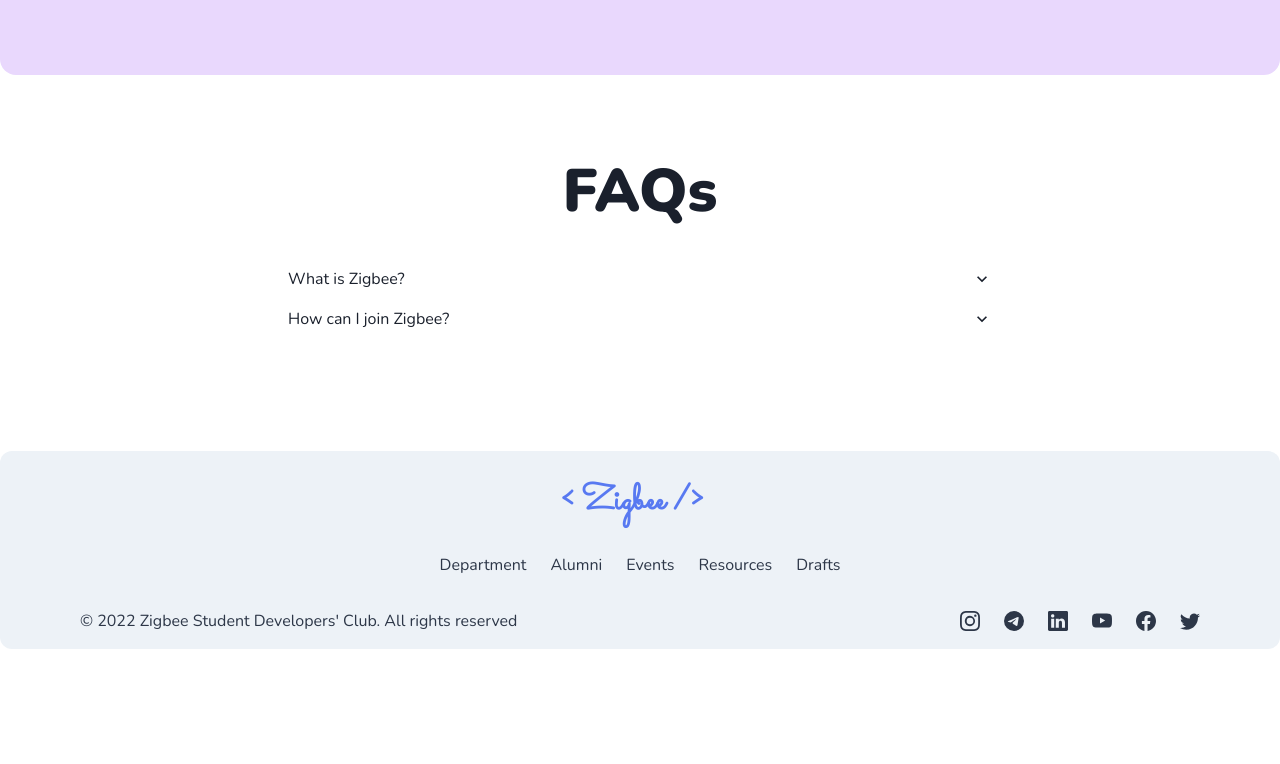
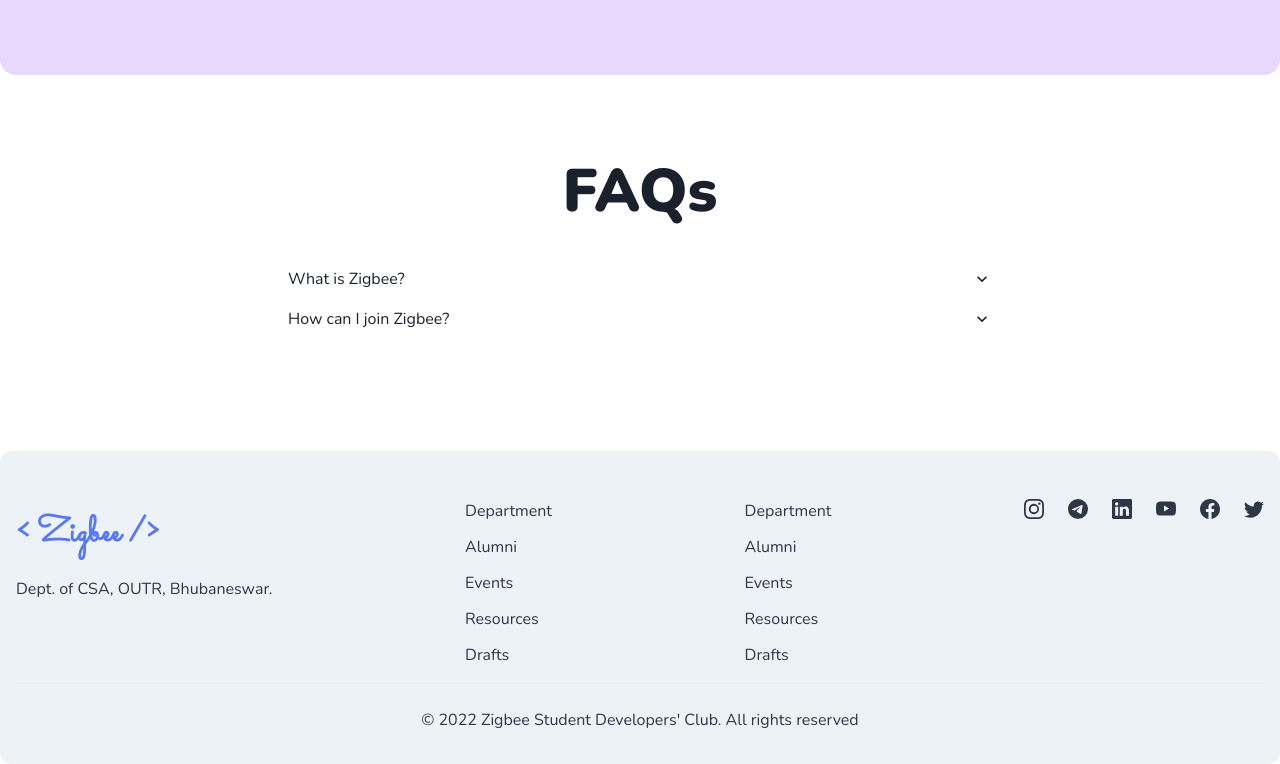
Before and after one commit to Zigbee-Student-Developers-Club/zigbee-2, a Next.js app: page / in a window 1280 px wide. Shown: the part 2288-3052 px from the top of the page. Before the commit the page ends 2937 px from the top, so only its background shows below. Built offline with nearby package versions, Linux system fonts and the light colour scheme.

Commit message:
UI changes: alumini and footer section

```diff
--- a/components/footer/Footer.tsx
+++ b/components/footer/Footer.tsx
@@ -1,6 +1,14 @@
-import { Box, Container, Link, Stack, Text } from "@chakra-ui/react";
-import NextLink from "next/link";
-import Logo from "components/logo/Logo";
+import {
+  Box,
+  Container,
+  Divider,
+  HStack,
+  Stack,
+  Text,
+  VStack,
+} from '@chakra-ui/react';
+import Logo from 'components/logo/Logo';
+import Link from 'next/link';
 import {
   Instagram,
   Telegram,
@@ -8,69 +16,75 @@ import {
   Youtube,
   Facebook,
   Twitter,
-} from "react-bootstrap-icons";
+} from 'react-bootstrap-icons';
 
 export default function Footer() {
   return (
-    <Box bg="gray.100" color={"gray.700"} rounded="xl">
+    <Box bg='gray.100' py={8} color={'gray.700'} rounded='xl'>
       <Container
-        as={Stack}
-        maxW={"7xl"}
+        display={{
+          base: 'block',
+          md: 'flex',
+        }}
+        maxW={'7xl'}
+        gap={4}
+        justifyContent={'space-between'}
         py={4}
-        spacing={4}
-        justify={"center"}
-        align={"center"}
       >
+        <VStack alignItems={'flex-start'}>
           <Logo />
-        <Stack direction={"row"} spacing={6}>
-          <Link href="/department">Department</Link>
-          <Link href="/alumni">Alumni</Link>
-          <Link href="/events">Events</Link>
-          <Link href="/resources">Resources</Link>
-          <Link href="/drafts">Drafts</Link>
+          <Text>Dept. of CSA, OUTR, Bhubaneswar.</Text>
+        </VStack>
+        <Stack direction={'column'} spacing={3} my={{ base: '6', md: '0' }}>
+          <Link href='/department'>Department</Link>
+          <Link href='/alumni'>Alumni</Link>
+          <Link href='/events'>Events</Link>
+          <Link href='/resources'>Resources</Link>
+          <Link href='/drafts'>Drafts</Link>
         </Stack>
-      </Container>
-      <Box>
-        <Container
-          as={Stack}
-          maxW={"6xl"}
-          py={4}
-          direction={{ base: "column", md: "row" }}
-          spacing={4}
-          justify={{ base: "center", md: "space-between" }}
-          align={{ base: "center", md: "center" }}
-        >
-          <Text>
-            © 2022 Zigbee Student Developers&apos; Club. All rights reserved
-          </Text>
-          <Stack direction={"row"} spacing={6}>
-            <Link href="https://www.instagram.com/zigbee.cetb/" target="_blank">
-              <Instagram size={"20"} />
+
+        <Stack direction={'column'} spacing={3} my={{ base: '6', md: '0' }}>
+          <Link href='/department'>Department</Link>
+          <Link href='/alumni'>Alumni</Link>
+          <Link href='/events'>Events</Link>
+          <Link href='/resources'>Resources</Link>
+          <Link href='/drafts'>Drafts</Link>
+        </Stack>
+
+        <Stack direction={'row'} spacing={6}>
+          <Link href='https://www.instagram.com/zigbee.cetb/' target='_blank'>
+            <Instagram size={'20'} />
           </Link>
-            <Link href="https://t.me/joinchat/wgUy8eMWplM2MGQ1" target="_blank">
-              <Telegram size={"20"} />
+          <Link href='https://t.me/joinchat/wgUy8eMWplM2MGQ1' target='_blank'>
+            <Telegram size={'20'} />
           </Link>
           <Link
-              href="https://www.linkedin.com/company/zigbeecetb/"
-              target="_blank"
+            href='https://www.linkedin.com/company/zigbeecetb/'
+            target='_blank'
           >
-              <Linkedin size={"20"} />
+            <Linkedin size={'20'} />
           </Link>
           <Link
-              href="https://www.youtube.com/channel/UCD7i_7Mh1M1mPViCZIyQAJA"
-              target="_blank"
+            href='https://www.youtube.com/channel/UCD7i_7Mh1M1mPViCZIyQAJA'
+            target='_blank'
           >
-              <Youtube size={"20"} />
+            <Youtube size={'20'} />
           </Link>
-            <Link href="https://www.facebook.com/zigbee.cetb" target="_blank">
-              <Facebook size={"20"} />
+          <Link href='https://www.facebook.com/zigbee.cetb' target='_blank'>
+            <Facebook size={'20'} />
           </Link>
-            <Link href="https://twitter.com/zigbeecetb" target="_blank">
-              <Twitter size={"20"} />
+          <Link href='https://twitter.com/zigbeecetb' target='_blank'>
+            <Twitter size={'20'} />
           </Link>
         </Stack>
       </Container>
-      </Box>
+      <Container maxW={'7xl'} m={'auto'}>
+        <Divider />
+      </Container>
+
+      <Text align={'center'} mt={'6'}>
+        © 2022 Zigbee Student Developers&apos; Club. All rights reserved
+      </Text>
     </Box>
   );
 }
--- a/components/logo/Logo.tsx
+++ b/components/logo/Logo.tsx
@@ -9,6 +9,7 @@ const Logo = () => {
       py='8px'
       pr={'16px'}
       fontSize='4xl'
+      display={'block'}
     >
       &lt; Zigbee /&gt;
     </Text>
--- a/pages/_app.tsx
+++ b/pages/_app.tsx
@@ -12,26 +12,20 @@ export default function App({ Component, pageProps }: AppProps) {
       <Head>
         <meta name='viewport' content='width=device-width, initial-scale=1' />
         <title>Zigbee Student Developers&apos; Club</title>
-        <meta property="og:title" content="ICCCT 2023" key="title" />
+        <meta property='og:title' content='Zigbee' key='title' />
+        <meta name='title' content="Zigbee Student Developers' Club" />
+        <meta name='description' content="Zigbee Student Developers' Club" />
         <meta
-          name="title"
-          content="Zigbee Student Developers&apos; Club"
+          name='keywords'
+          content="Zigbee Student Developers' Club, tech club, odisha tech club, odisha college club, college club, MCA club, mca club, 2023, club, tech conference, outr, odisha university of technology and research, cet, college of engineering and technology"
         />
+        <meta name='robots' content='index, follow' />
+        <meta httpEquiv='Content-Type' content='text/html; charset=utf-8' />
+        <meta name='language' content='English' />
+        <meta name='revisit-after' content='2 days' />
         <meta
-          name="description"
-          content="Zigbee Student Developers&apos; Club"
-        />
-        <meta
-          name="keywords"
-          content="Zigbee Student Developers&apos; Club, tech club, odisha tech club, odisha college club, college club, MCA club, mca club, 2023, club, tech conference, outr, odisha university of technology and research, cet, college of engineering and technology"
-        />
-        <meta name="robots" content="index, follow" />
-        <meta httpEquiv="Content-Type" content="text/html; charset=utf-8" />
-        <meta name="language" content="English" />
-        <meta name="revisit-after" content="2 days" />
-        <meta
-          name="author"
-          content="Odisha University of Technology and Research"
+          name='author'
+          content='Odisha University of Technology and Research'
         />
         <link
           rel='apple-touch-icon'
```
Also changed, not shown: components/alumniCard/Alum.tsx (+28 -24 lines), data/alumini.js (+11 -0 lines), pages/alumni.jsx (+10 -12 lines). Lines whose indentation alone changed are shown as unchanged.
